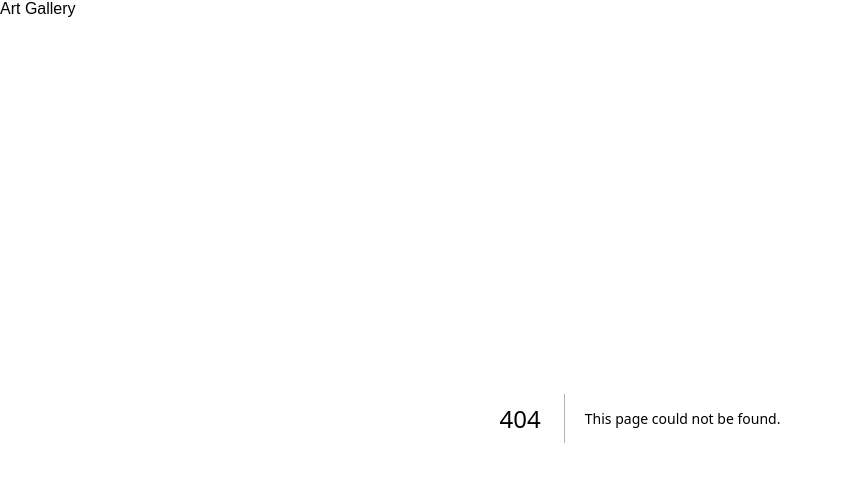
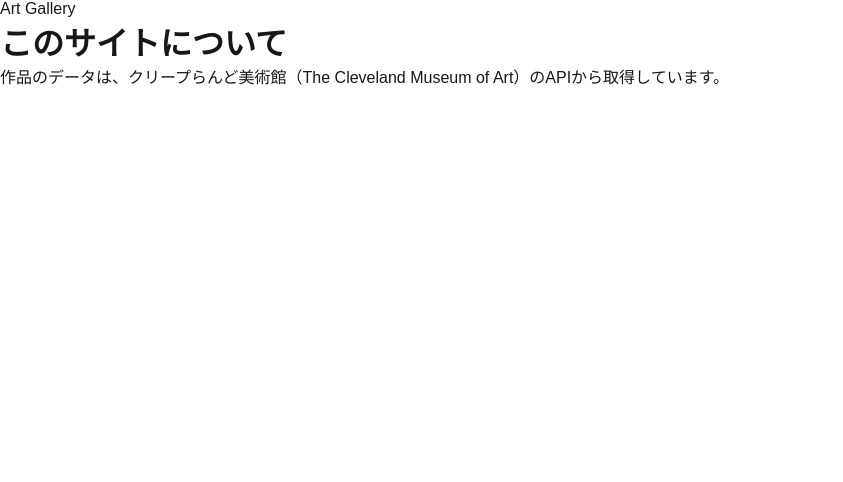
Before and after one commit to paraparacharhan/nextjs-api, a Next.js app in the folder art-gallery/: page /about in a window 1280 px wide. Before the commit this address had no page. Shown: the top 482 px of the page, without its empty margins (0-843 px from the left). Built offline with nearby package versions, Linux system fonts and the light colour scheme.

Commit message:
Add abou page

```diff
--- /dev/null
+++ b/art-gallery/src/app/about/page.tsx
@@ -0,0 +1,8 @@
+export default function AboutPage() {
+    return (
+        <main>
+            <h1>このサイトについて</h1>
+            <p>作品のデータは、クリープらんど美術館（The Cleveland Museum of Art）のAPIから取得しています。</p>
+        </main>
+    )
+}
--- a/art-gallery/src/app/page.tsx
+++ b/art-gallery/src/app/page.tsx
@@ -6,6 +6,7 @@ export default function Home() {
       <p>クリープランド美術館の作品を見られるサイトです。</p>
       <ul>
         <li><Link href="/artworks">作品一覧</Link></li>
+        <li><Link href="/about">このサイトについて</Link></li>
       </ul>
     </main>
   );
```
